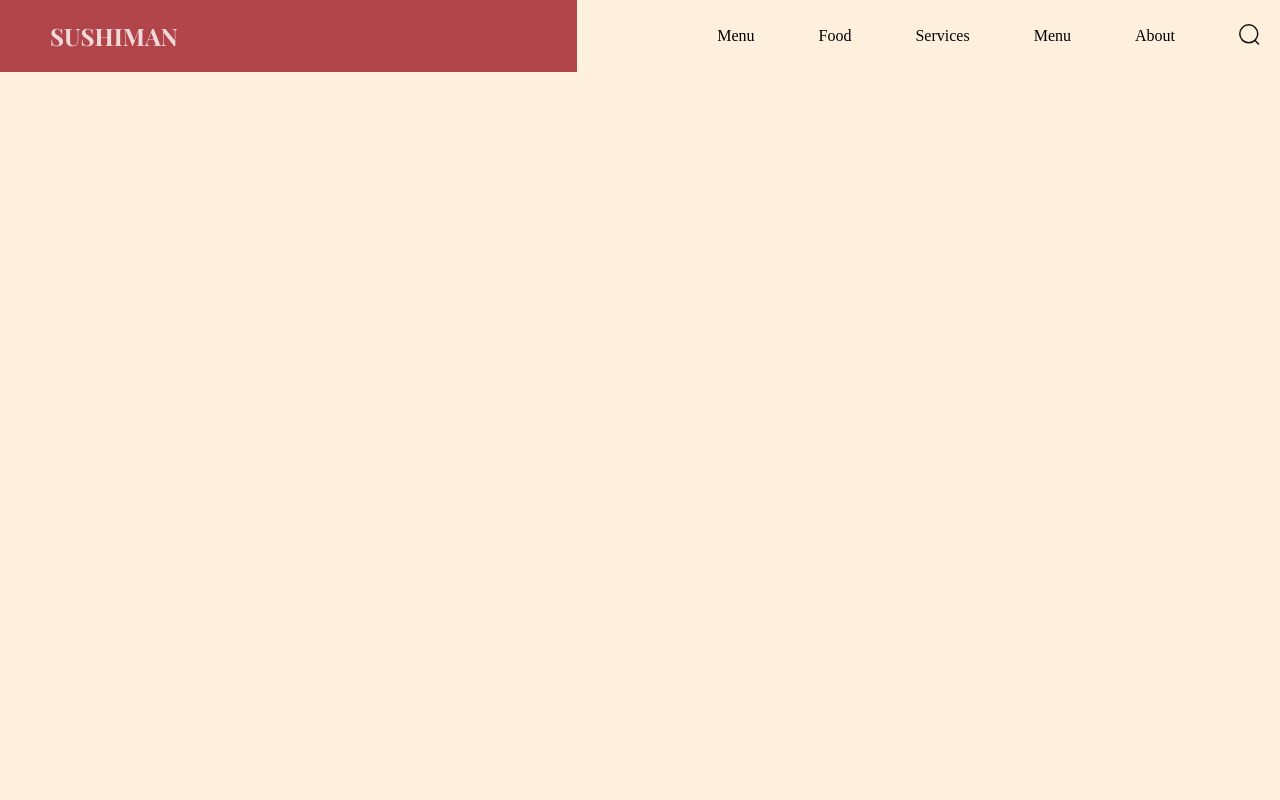
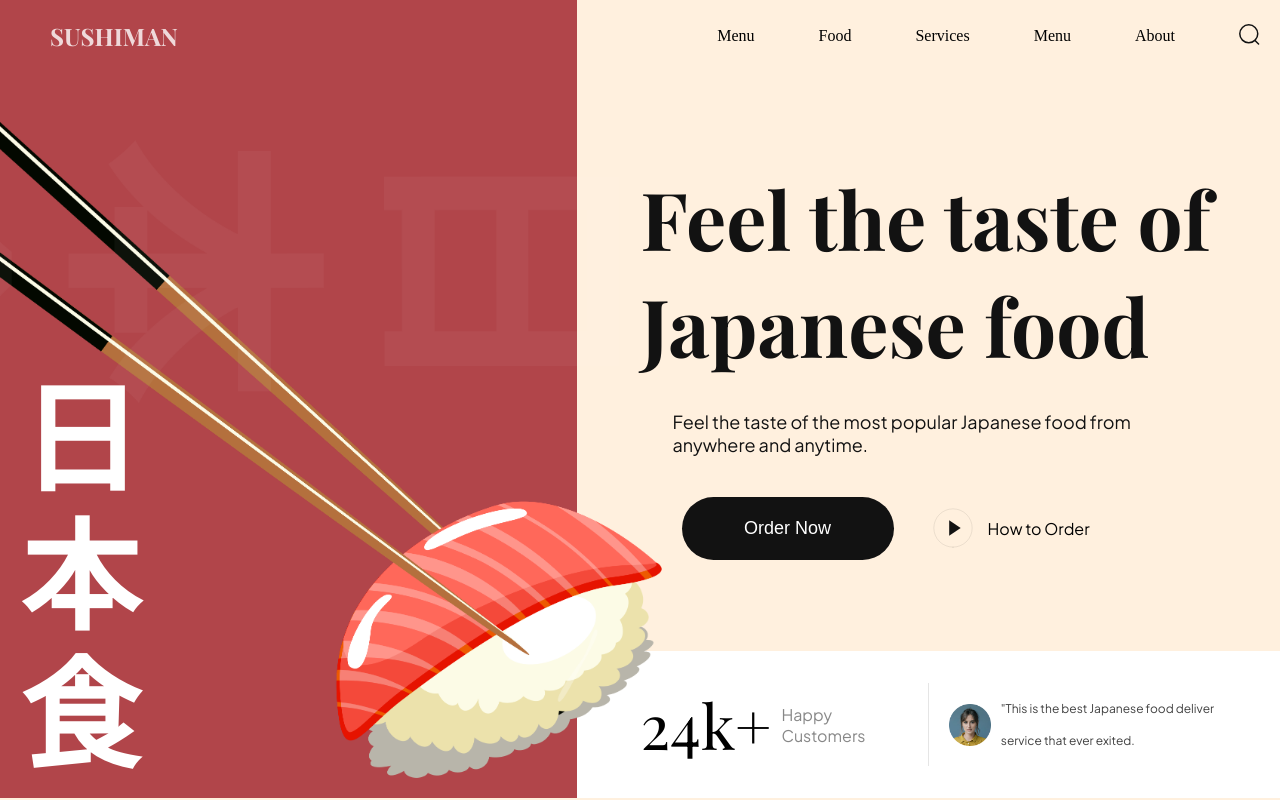
Before and after one commit to riaz4519/frontend-row, a website built with Vite: page sushi-2-jm/index.html in a window 1280 px wide. Built offline with nearby package versions, Linux system fonts and the light colour scheme.

Commit message:
jm sushi done with hero

```diff
--- /dev/null
+++ b/sushi-2-jm/css/sections/hero.css
@@ -0,0 +1,175 @@
+.hero {
+  display: flex;
+  min-height: calc(100vh - 74px);
+  overflow: hidden;
+}
+
+.hero-image {
+  flex: 1;
+  display: flex;
+  flex-direction: column;
+
+  position: relative;
+  z-index: 5
+}
+
+.hero-image img {
+  width: 120%;
+  height: 100%;
+  object-fit: contain;
+}
+
+.hero-image__overlay {
+  position: absolute;
+  inset: 0;
+  width: 100%;
+
+  background-color: var(--primary-color);
+  z-index: -1;
+}
+
+.hero-image h2 {
+  position: absolute;
+  bottom: 0;
+  padding: 20px;
+
+  font-family: var(--playfair-display);
+  font-weight: 700;
+  font-size: 120px;
+  line-height: 138px;
+  color: #fff;
+}
+
+.hero-content {
+  flex: 1.22;
+  display: flex;
+  justify-content: space-between;
+  flex-direction: column;
+}
+
+.hero-content-info {
+  padding: 64px;
+  flex: 1;
+  display: flex;
+  justify-content: center;
+  flex-direction: column;
+}
+
+.hero-content-info h1 {
+  font-size: 80px;
+  font-weight: 600px;
+  font-family: var(--playfair-display);
+  color: var(--secondary-color);
+}
+
+.hero-content-info p {
+  margin: 32px 0 0 32px;
+
+  font-family: var(--plus-jakarta-sans);
+  color: var(--secondary-color);
+  font-size: 18px;
+  font-weight: 400;
+}
+
+.hero-content__buttons {
+  margin: 41px 0 0 41px;
+
+  display: flex;
+  flex-wrap: wrap;
+  gap: 36px;
+}
+
+.hero-content__order-button {
+  padding: 20px;
+  border-radius: 36px;
+  min-width: 212px;
+  outline: none;
+  border: none;
+  background: var(--secondary-color);
+
+  cursor: pointer;
+
+  color: #fff;
+  font-weight: 500;
+  font-size: 18px;
+  line-height: 23px;
+}
+
+.hero-content__play-button {
+  border: none;
+  outline: none;
+  background: transparent;
+
+  display: flex;
+  align-items: center;
+
+  font-size: 16px;
+  line-height: 19px;
+  color: var(--black-200);
+  font-family: var(--plus-jakarta-sans);
+
+  cursor: pointer;
+}
+
+.hero-content__play-button img {
+  margin-right: 12px;
+
+  width: 46px;
+  height: 46px;
+  object-fit: contain;
+}
+
+.hero-content__testimonial {
+  padding: 32px 64px;
+
+  display: flex;
+  flex-wrap: wrap;
+  gap: 20px;
+
+  background: var(--color-white)
+}
+
+.hero-content__customer {
+  flex: 1;
+  gap: 10px;
+}
+
+.hero-content__customer h4 {
+  font-size: 62px;
+  font-weight: 400;
+  font-family: var(--playfair-display)
+}
+
+.hero-content__customer p {
+  font-size: 16px;
+  font-weight: 400;
+  font-family: var(--plus-jakarta-sans);
+  color: var(--secondary-color);
+  opacity: 0.5;
+}
+
+.hero-content__review {
+  flex: 1;
+  display: flex;
+  align-items: center;
+  gap: 10px;
+
+  padding-left: 20px;
+  border-left: 1px solid rgba(2, 2, 2, 0.1);
+  min-width: 200px;
+}
+
+.hero-content__review img{
+    width: 42px;
+    height: 42px;
+    object-fit: contain;
+}
+
+.hero-content__review p {
+  font-size: 12px;
+  font-weight: 400;
+  line-height: 32px;
+  font-family: var(--plus-jakarta-sans);
+  color: var(--secondary-color);
+  opacity: 0.8
+}
--- a/sushi-2-jm/css/style.css
+++ b/sushi-2-jm/css/style.css
@@ -1,19 +1,19 @@
-@import url('https://fonts.googleapis.com/css2?family=Playfair+Display:wght@400;500;600;700;800;900&display=swap');
-@import url('https://fonts.googleapis.com/css2?family=Plus+Jakarta+Sans:wght@200;300;400;500;600;700;800&display=swap');
+@import url("https://fonts.googleapis.com/css2?family=Playfair+Display:wght@400;500;600;700;800;900&display=swap");
+@import url("https://fonts.googleapis.com/css2?family=Plus+Jakarta+Sans:wght@200;300;400;500;600;700;800&display=swap");
 
 /* other css file imports */
-@import url('sections/header.css');
-/* @import url('sections/hero.css');
-@import url('sections/about.css');
-@import url('sections/popular.css');
-@import url('sections/trending.css');
-@import url('sections/subscribe.css');
-@import url('sections/footer.css'); */
+@import url("sections/header.css");
+@import url("sections/hero.css");
+@import url("sections/about.css");
+@import url("sections/popular.css");
+@import url("sections/trending.css");
+@import url("sections/subscribe.css");
+@import url("sections/footer.css");
 
 /* CSS variables for reusablity across all files (including above imported) */
 :root {
-  --playfair-display: 'Playfair Display', serif;
-  --plus-jakarta-sans: 'Plus Jakarta Sans', sans-serif;
+  --playfair-display: "Playfair Display", serif;
+  --plus-jakarta-sans: "Plus Jakarta Sans", sans-serif;
 
   --primary-color: #b1454a;
   --secondary-color: #121212;
@@ -45,6 +45,7 @@ a {
   text-decoration: none;
   color: inherit;
 }
+
 
 .flex-center {
   display: flex;
@@ -162,6 +163,7 @@ a {
   }
 }
 /* END: about us media queries */
+
 
 /* START: header media querie */
 @media screen and (max-width: 900px) {
--- a/sushi-2-jm/index.html
+++ b/sushi-2-jm/index.html
@@ -33,6 +33,41 @@
       </nav>
     </header>
 
+    <section class="hero">
+      <div class="hero-image">
+        <img src="assets/sushi-1.png" alt="sushi" />
+        <h2>日<br />本 <br />食</h2>
+        <div class="hero-image__overlay"></div>
+      </div>
+      <div class="hero-content">
+        <div class="hero-content-info">
+          <h1>Feel the taste of Japanese food</h1>
+          <p>
+            Feel the taste of the most popular Japanese food from anywhere and
+            anytime.
+          </p>
+          <div class="hero-content__buttons">
+            <button class="hero-content__order-button">Order Now</button>
+            <button class="hero-content__play-button">
+              <img src="assets/play-circle.svg" alt="play" />How to Order
+            </button>
+          </div>
+        </div>
+        <div class="hero-content__testimonial">
+          <div class="hero-content__customer flex-center">
+            <h4>24<span>k+</span></h4>
+            <p>Happy Customers</p>
+          </div>
+          <div class="hero-content__review">
+            <img src="assets/user.png" alt="user" />
+            <p>
+              "This is the best Japanese food deliver service that ever exited.
+            </p>
+          </div>
+        </div>
+      </div>
+    </section>
+
     <script src="/js/script.js" type="module"></script>
   </body>
 </html>
```
Also changed, not shown: sushi-2-jm/css/sections/about.css (added), sushi-2-jm/css/sections/footer.css (added), sushi-2-jm/css/sections/popular.css (added), sushi-2-jm/css/sections/subscribe.css (added), sushi-2-jm/css/sections/trending.css (added).
